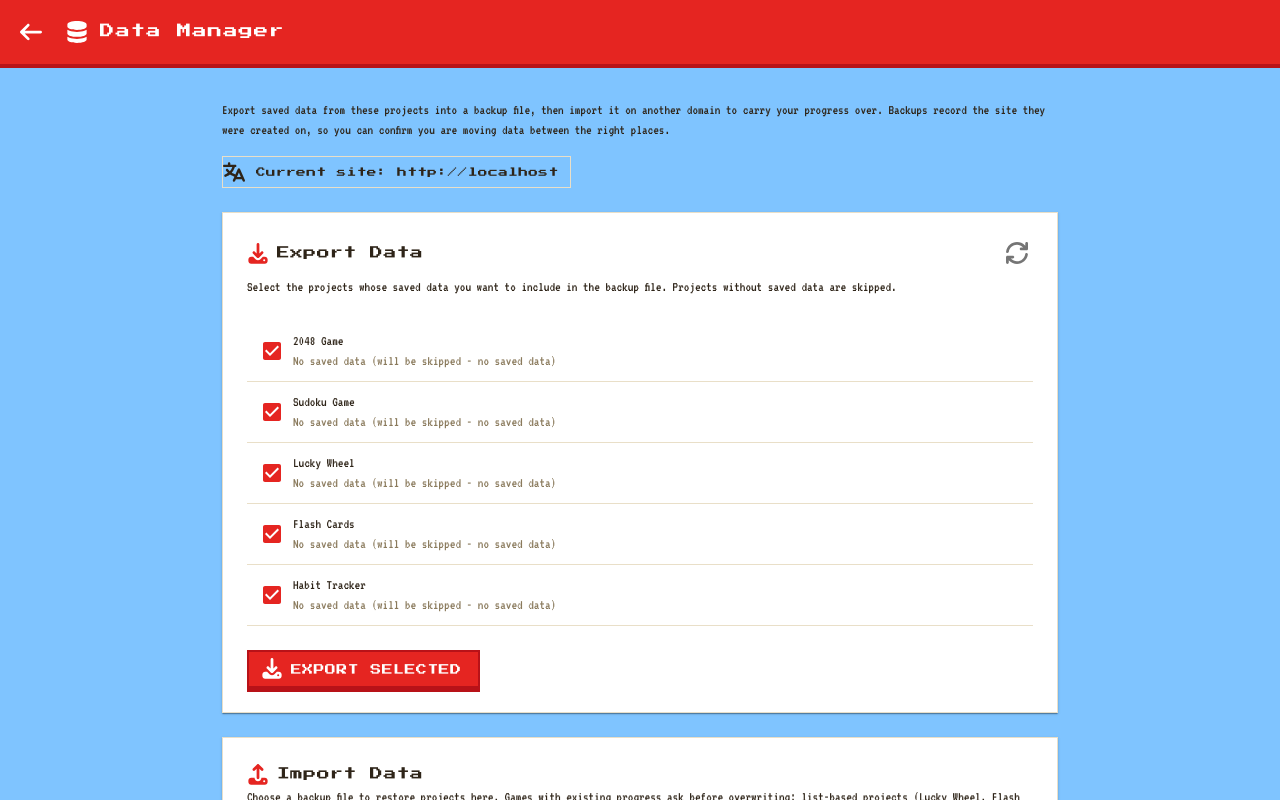
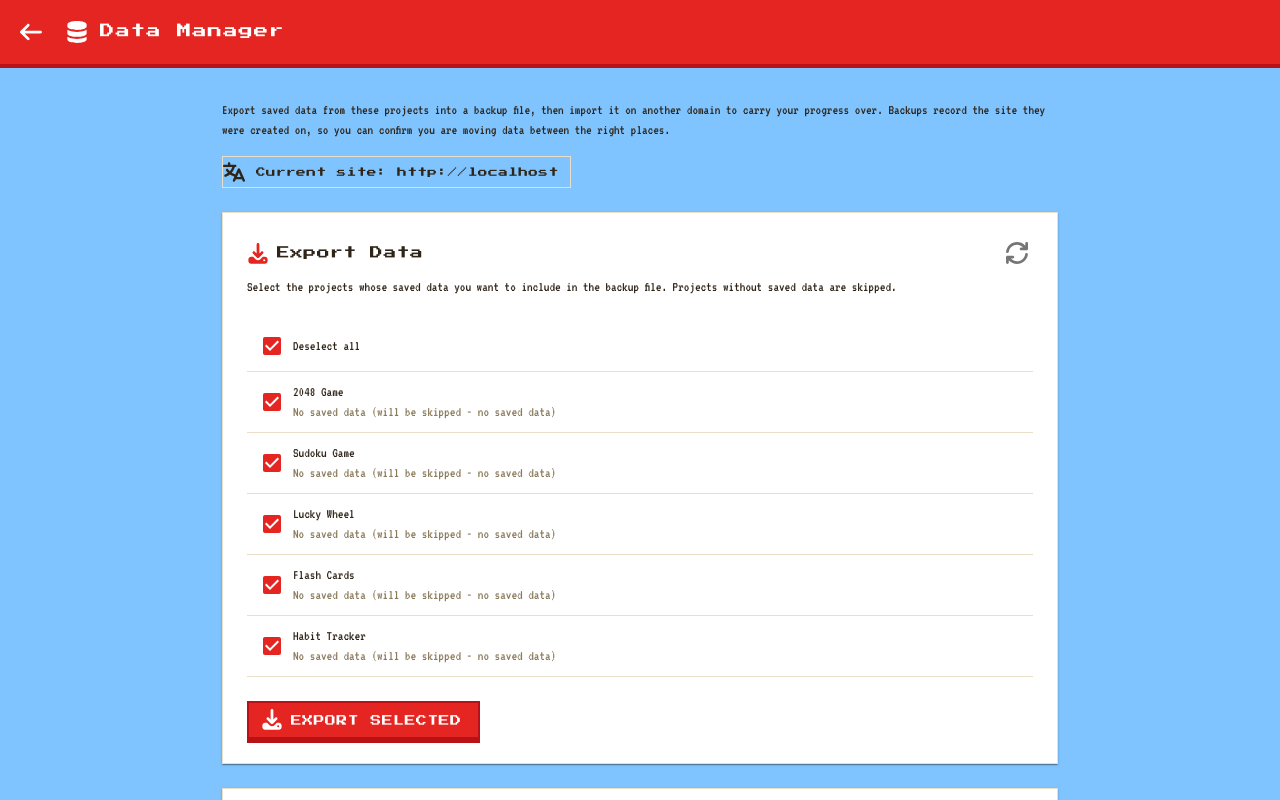
Before and after one commit to leminhai2007/ts-web-exercise, a React (Vite) app: page /data-manager in a window 1280 px wide. Shown: the top 800 px of the page. Built offline with nearby package versions, Linux system fonts and the light colour scheme.

Commit message:
implement select all/ deselect all feature for Data Manager

```diff
--- a/src/components/DataManager.tsx
+++ b/src/components/DataManager.tsx
@@ -267,8 +267,28 @@
         setSelectedForExport(prev => (prev.includes(id) ? prev.filter(entry => entry !== id) : [...prev, id]));
     };
 
+    const allExportSelected = selectedForExport.length === BACKUP_PROJECTS.length;
+    const someExportSelected = selectedForExport.length > 0 && !allExportSelected;
+
+    const toggleAllExport = () => {
+        setSelectedForExport(allExportSelected ? [] : BACKUP_PROJECTS.map(project => project.id));
+    };
+
     const toggleImportSelection = (id: string) => {
         setImportSelection(prev => ({ ...prev, [id]: !prev[id] }));
+    };
+
+    const availableImportProjects = backupFile ? BACKUP_PROJECTS.filter(project => backupFile.projects[project.id]) : [];
+    const selectedImportCount = availableImportProjects.filter(project => importSelection[project.id]).length;
+    const allImportSelected = availableImportProjects.length > 0 && selectedImportCount === availableImportProjects.length;
+    const someImportSelected = selectedImportCount > 0 && !allImportSelected;
+
+    const toggleAllImport = () => {
+        const next: Record<string, boolean> = {};
+        availableImportProjects.forEach(project => {
+            next[project.id] = !allImportSelected;
+        });
+        setImportSelection(next);
     };
 
     const toggleReplaceChoice = (id: string) => {
@@ -501,6 +521,12 @@
                         Select the projects whose saved data you want to include in the backup file. Projects without saved data are skipped.
                     </Typography>
                     <List dense>
+                        <ListItem disablePadding divider sx={{ borderRadius: 1 }}>
+                            <ListItemButton dense onClick={toggleAllExport}>
+                                <Checkbox checked={allExportSelected} indeterminate={someExportSelected} edge="start" tabIndex={-1} disableRipple />
+                                <ListItemText primary={allExportSelected ? 'Deselect all' : 'Select all'} />
+                            </ListItemButton>
+                        </ListItem>
                         {BACKUP_PROJECTS.map(project => {
                             const isSelected = selectedForExport.includes(project.id);
                             const data = currentData.find(entry => entry.id === project.id);
@@ -568,6 +594,12 @@
                                 Choose which projects to import:
                             </Typography>
                             <List dense>
+                                <ListItem disablePadding divider sx={{ borderRadius: 1 }}>
+                                    <ListItemButton dense onClick={toggleAllImport}>
+                                        <Checkbox checked={allImportSelected} indeterminate={someImportSelected} edge="start" tabIndex={-1} disableRipple />
+                                        <ListItemText primary={allImportSelected ? 'Deselect all' : 'Select all'} />
+                                    </ListItemButton>
+                                </ListItem>
                                 {BACKUP_PROJECTS.filter(project => backupFile.projects[project.id]).map(project => {
                                     const isChecked = Boolean(importSelection[project.id]);
                                     const localData = currentData.find(entry => entry.id === project.id);
```
